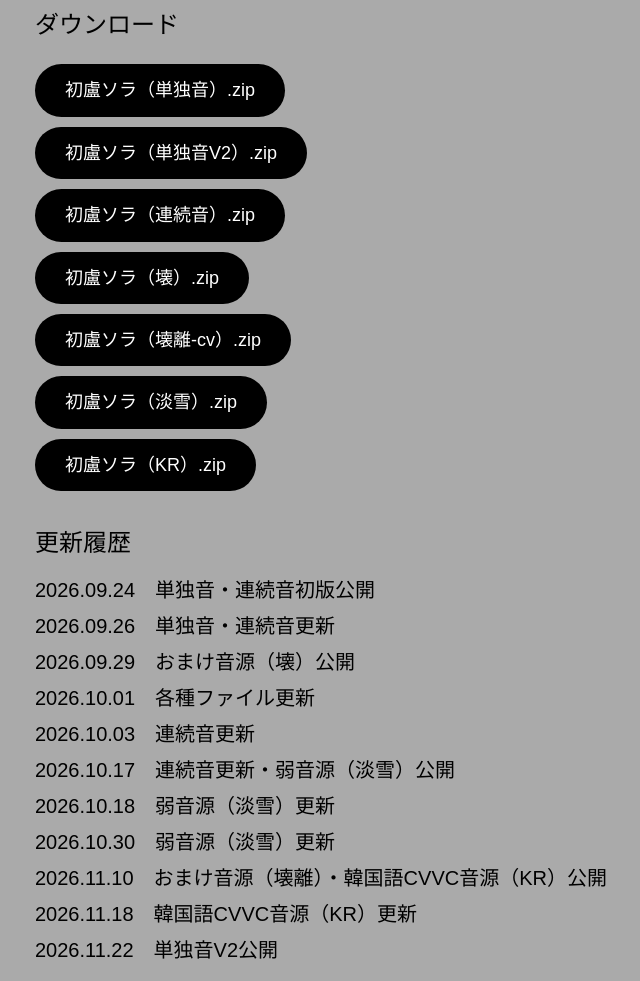
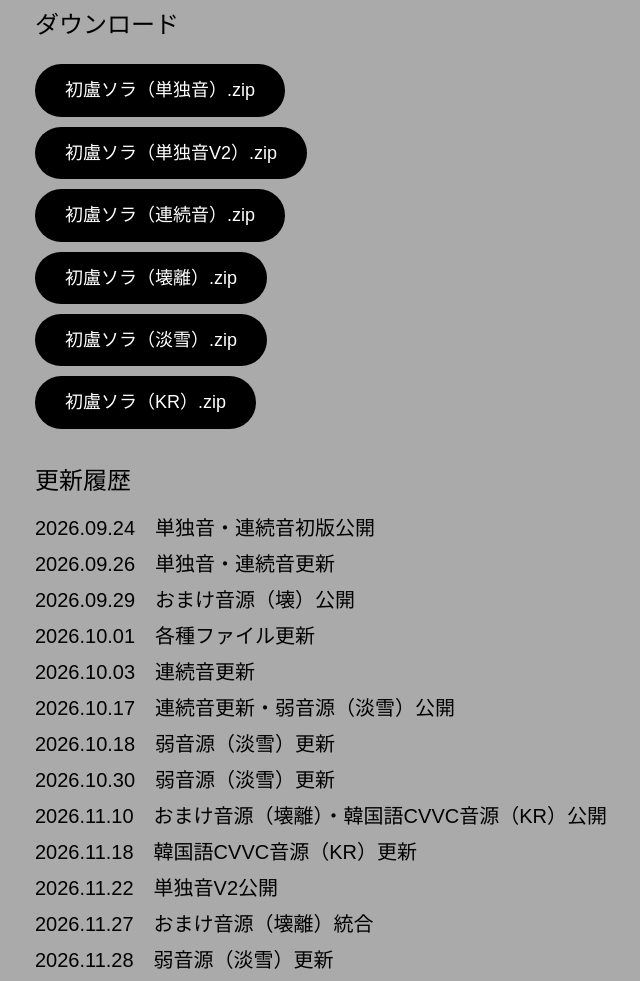
Before and after one commit to Kanone5679/followeroid-haifujo, a plain HTML site: page public/member/uwano-sora.html in a window 1280 px wide. Shown: the part 1247-2228 px from the top of the page, without its empty margins (615-1255 px from the left). Drawn offline with Linux system fonts and the light colour scheme; a web font is replaced by a local one.

Commit message:
メンバーページ更新（ソラ・ズミ）

```diff
--- a/public/member/uwano-sora.html
+++ b/public/member/uwano-sora.html
@@ -100,12 +100,16 @@
                     初盧ソラ（連続音）.zip
                 </a>
 
-                <a href="https://github.com/Kanone5679/UTAU-zip-download-files/releases/download/motoshita/uwanosora_kai.zip" download>
+                <!-- <a href="https://github.com/Kanone5679/UTAU-zip-download-files/releases/download/motoshita/uwanosora_kai.zip" download>
                     初盧ソラ（壊）.zip
                 </a>
 
                 <a href="https://github.com/Kanone5679/UTAU-zip-download-files/releases/download/motoshita/uwanosora_kairi_CV.zip" download>
                     初盧ソラ（壊離-cv）.zip
+                </a> -->
+
+                <a href="https://github.com/Kanone5679/UTAU-zip-download-files/releases/download/motoshita/uwanosora_kairi.zip" download>
+                    初盧ソラ（壊離）.zip
                 </a>
 
                 <a href="https://github.com/Kanone5679/UTAU-zip-download-files/releases/download/motoshita/uwanosora_awayuki.zip" download>
@@ -132,7 +136,9 @@
                     2026.10.30　弱音源（淡雪）更新<br>
                     2026.11.10　おまけ音源（壊離）・韓国語CVVC音源（KR）公開<br>
                     2026.11.18　韓国語CVVC音源（KR）更新<br>
-                    2026.11.22　単独音V2公開
+                    2026.11.22　単独音V2公開<br>
+                    2026.11.27　おまけ音源（壊離）統合<br>
+                    2026.11.28　弱音源（淡雪）更新
                 </p>
             </section>
 
@@ -155,6 +161,12 @@
             src: "../img/soratachie.png",
             alt: "初盧ソラ立ち絵",
             description: "初盧ソラ"
+        },
+
+        {
+            src: "../img/sorakairitachie.png",
+            alt: "初盧ソラ-壊離立ち絵",
+            description: "初盧ソラ-壊離"
         },
 
         {
```
Also changed, not shown: public/member/mizuo-zumi.html (+6 -1 lines), 1 other file.
